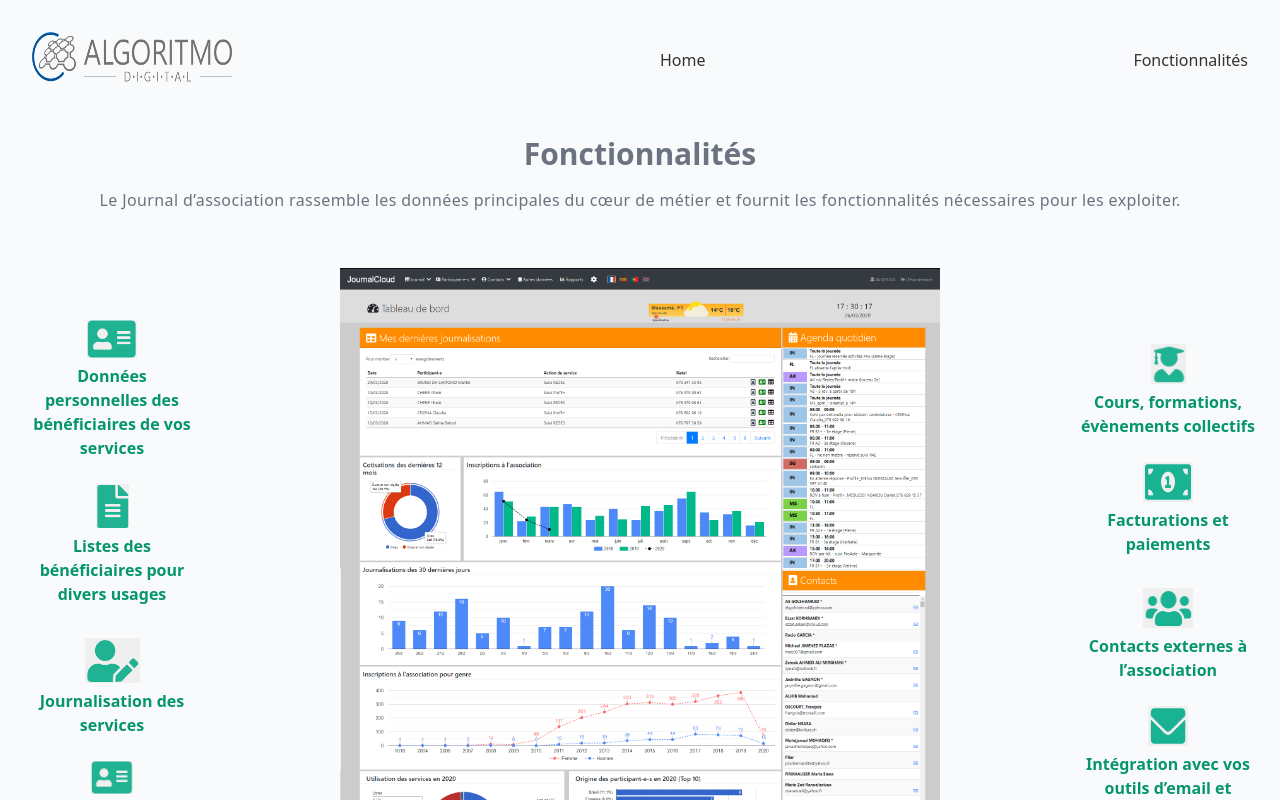
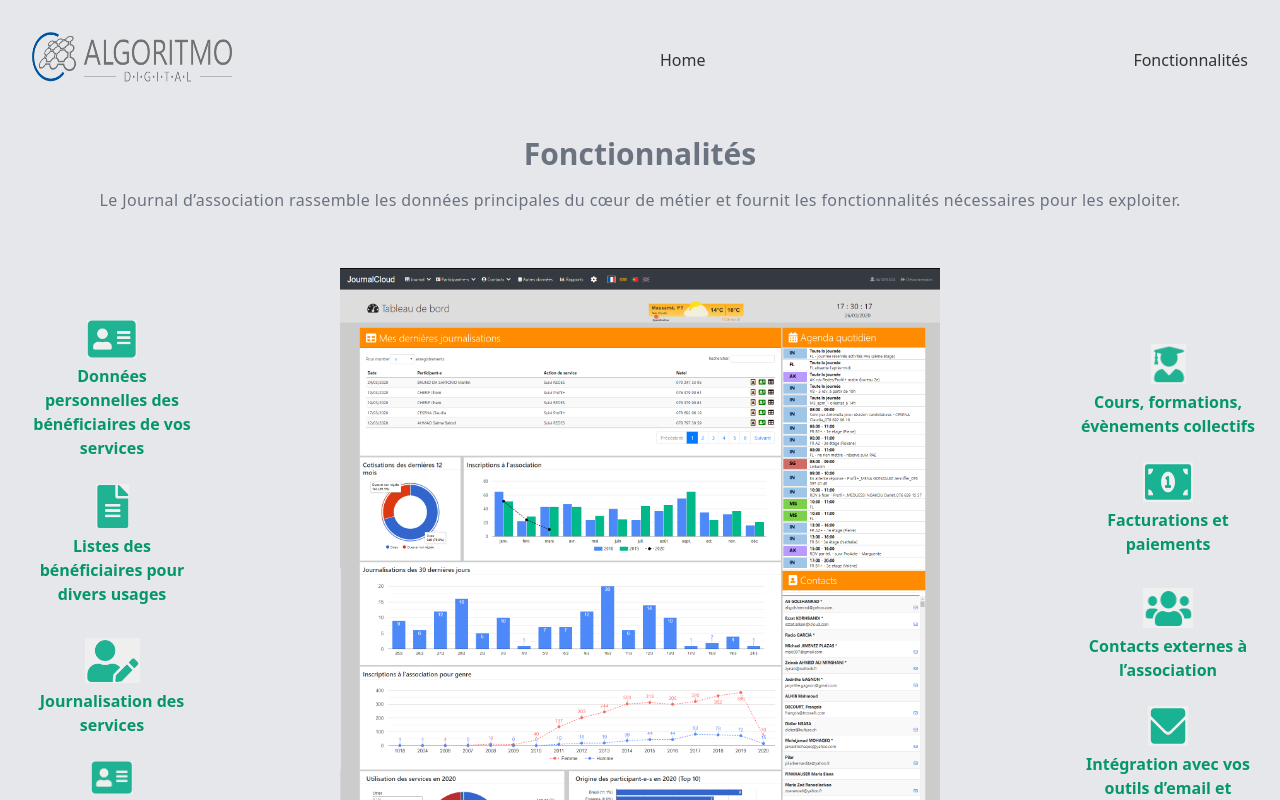
Before and after one commit to Claudio-Lins/algoritmo-digital, a Next.js app: page /fonctionnalites in a window 1280 px wide. Shown: the top 800 px of the page. Built offline with nearby package versions, Linux system fonts and the light colour scheme.

Commit message:
change bg

```diff
--- a/pages/fonctionnalites.js
+++ b/pages/fonctionnalites.js
@@ -4,7 +4,7 @@ import Image from "next/image";
 export default function Fonctionnalites() {
   return (
     <Layout>
-      <div className='container min-h-screen mx-auto bg-gray-50'>
+      <div className='container min-h-screen mx-auto'>
 
         <section>
           <div>
--- a/styles/index.css
+++ b/styles/index.css
@@ -8,7 +8,7 @@
 
 html,
 body {
-  @apply bg-gray-50 box-content
+  @apply bg-gray-200 box-content
 }
 
 /* Write your own custom component styles here */
```
